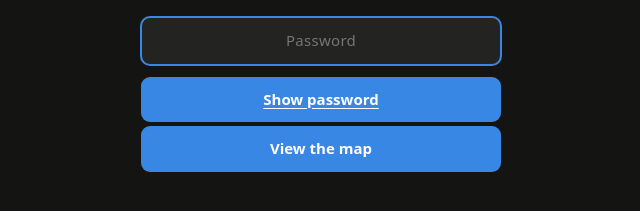
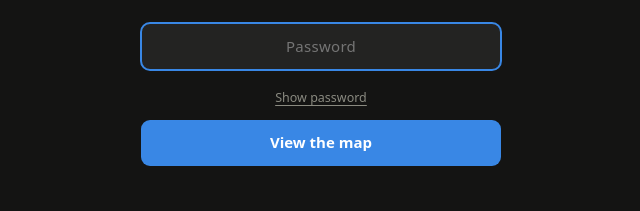
Before and after one commit to tomwats3/aptoffer, a plain HTML site: page index.html in a window 1280 px wide. Shown: the part 397-608 px from the top of the page, without its empty margins (319-959 px from the left). Drawn offline with nearby package versions, Linux system fonts and the light colour scheme.

Commit message:
Fix show password link styling

```diff
--- a/index.html
+++ b/index.html
@@ -130,15 +130,14 @@ body.present .pop dl{font-size:14px}
   padding:12px 14px;font:inherit;font-size:15px;color:var(--text-primary);text-align:center;
   letter-spacing:.02em;margin-bottom:10px}
 #gate input:focus{outline:2px solid var(--accent);outline-offset:-1px}
-
-#eye{width:auto;background:transparent;border:0;color:var(--text-muted);font:inherit;font-size:12.5px;
-  font-weight:500;cursor:pointer;padding:8px 10px;margin:2px auto 4px;display:block;
-  text-decoration:underline;text-underline-offset:3px}
-#eye:hover{color:var(--text-primary);background:transparent}
 #gate button{width:100%;background:var(--accent);color:#fff;border:0;border-radius:9px;
   padding:12px;font:inherit;font-size:15px;font-weight:600;cursor:pointer}
 #gate button:hover{filter:brightness(1.08)}
 #gate button:disabled{opacity:.55;cursor:default}
+#gate button#eye{width:auto;background:transparent;border:0;color:var(--text-muted);font:inherit;
+  font-size:12.5px;font-weight:500;cursor:pointer;padding:7px 10px;margin:2px auto 6px;display:block;
+  text-decoration:underline;text-underline-offset:3px;filter:none}
+#gate button#eye:hover{color:var(--text-primary);background:transparent;filter:none}
 #gateMsg{margin-top:14px;font-size:13px;min-height:19px;color:var(--crit)}
 #gateMsg.busy{color:var(--text-muted)}
 body.locked #app{display:none}
```
